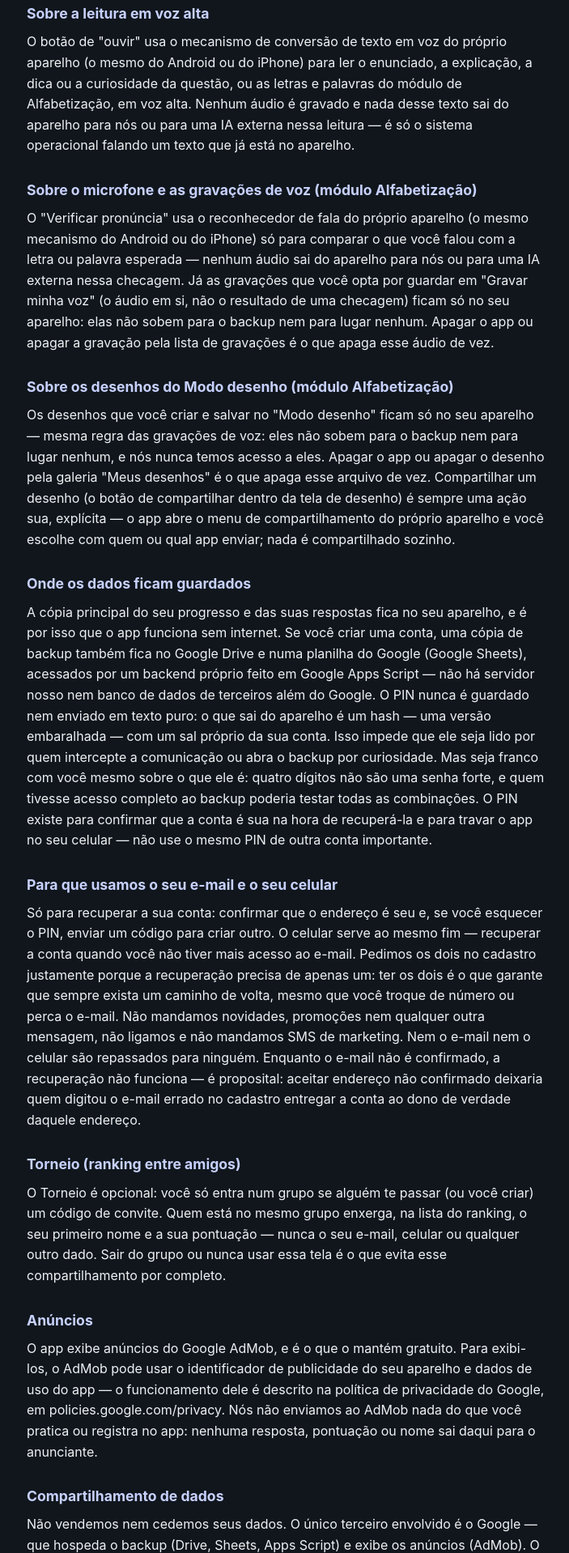
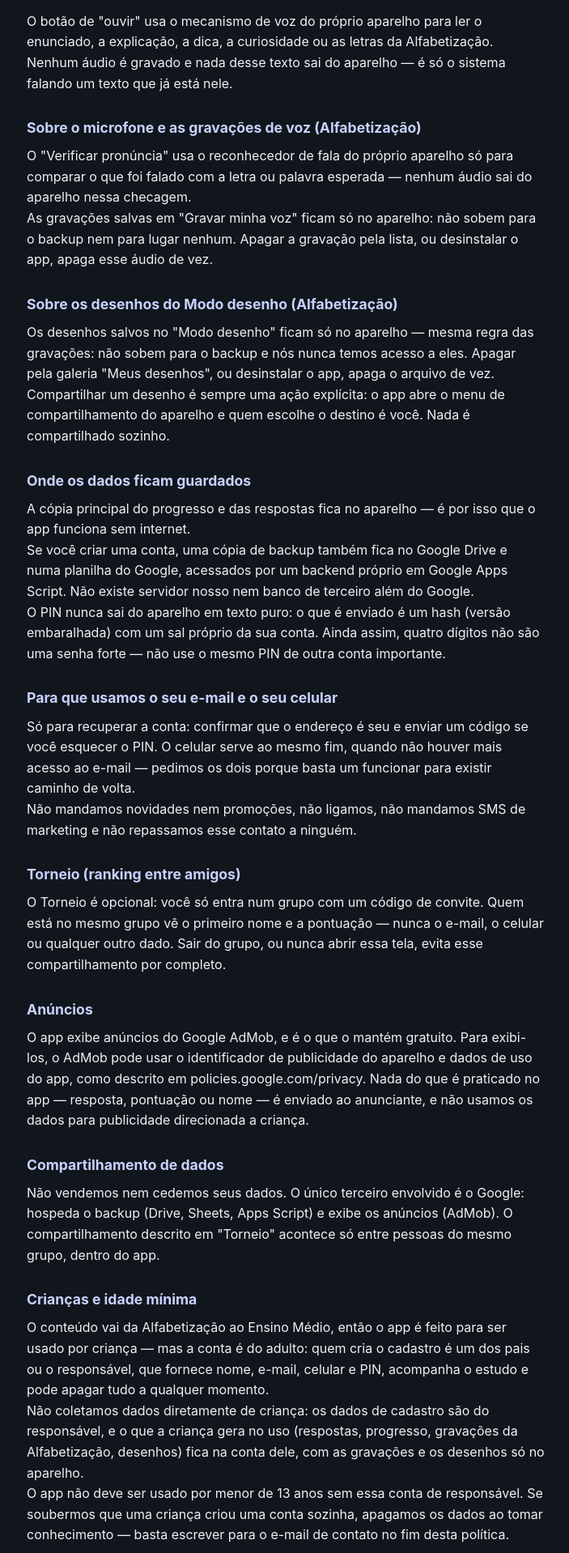
Before and after one commit to wellcontas5-cmyk/reforco-nota-10-privacidade, a plain HTML site: page index.html in a window 1280 px wide. Shown: the part 726-2644 px from the top of the page at 81% size, without its empty margins (287-990 px from the left). Drawn offline with Linux system fonts and the light colour scheme.

Commit message:
Atualiza a politica: idade minima declarada e trecho de backup removido (Reforco_Nota_10)

```diff
--- a/index.html
+++ b/index.html
@@ -30,35 +30,46 @@
 <body>
 <div class="conteudo">
   <h1>Política de Privacidade</h1>
-  <div class="versao">Reforço Nota 10 · versão 1.3 — setembro de 2026</div>
+  <div class="versao">Reforço Nota 10 · versão 1.4 — outubro de 2026</div>
   <h2>Visão geral</h2>
-  <p>O Reforço Nota 10 é um app de simulados escolares: questões de múltipla escolha por série e matéria, com explicação, dica e curiosidade depois de cada resposta, fila de revisão do que você errou e um torneio opcional de pontuação entre amigos. Esta política explica quais dados o app coleta, onde eles ficam, com quem são compartilhados e como apagá-los.</p>
+  <p>O Reforço Nota 10 é um app de simulados escolares: questões de múltipla escolha por série e matéria, com explicação, dica e curiosidade depois de cada resposta, fila de revisão do que você errou, um módulo de Alfabetização e um torneio opcional entre amigos. Esta política explica quais dados o app coleta, onde eles ficam, com quem são compartilhados e como apagá-los.</p>
   <h2>Quais dados coletamos</h2>
-  <p>No cadastro: nome, e-mail, celular e um PIN de acesso. Durante o uso: o seu progresso nos simulados — quantas questões você respondeu, seu percentual de acerto por matéria e série, e a fila de revisão do que você errou —, os dados do seu perfil, se você preencher (idade, série atual ou escolaridade, profissão), usados só para sugerir um ponto de partida de estudo, nunca para travar o que você pode acessar, e, se você usar o módulo de Alfabetização e o botão "Verificar pronúncia" ou "Gravar minha voz", uma gravação da sua voz, ou, se você usar o "Modo desenho", os desenhos que você criar e escolher salvar. O app não acessa câmera, galeria de fotos, contatos nem localização. As permissões que ele pede são o microfone, para os exercícios de pronúncia da Alfabetização e para as gravações que você decide guardar, e a digital do aparelho, se você ligar a trava de abertura — a digital é conferida pelo próprio Android, e o app nunca recebe nem guarda nada dela.</p>
+  <p>No cadastro: nome, e-mail, celular e um PIN de acesso.</p>
+  <p>Durante o uso: o seu progresso nos simulados — quantas questões respondeu, o percentual de acerto por matéria e série e a fila de revisão do que errou — e os dados de perfil que você escolher preencher (idade, série ou escolaridade, profissão), usados só para sugerir um ponto de partida de estudo.</p>
+  <p>Se usar o módulo de Alfabetização: uma gravação da sua voz, quando você toca em "Verificar pronúncia" ou "Gravar minha voz", e os desenhos que você salvar no "Modo desenho" — os dois ficam só no aparelho (ver seções abaixo).</p>
+  <p>O app não acessa câmera, galeria de fotos, contatos nem localização. As permissões que ele pede são o microfone, para a pronúncia da Alfabetização, e a digital, se você ligar a trava de abertura — a digital é conferida pelo próprio Android e o app nunca recebe nada dela.</p>
   <h2>Sobre a leitura em voz alta</h2>
-  <p>O botão de "ouvir" usa o mecanismo de conversão de texto em voz do próprio aparelho (o mesmo do Android ou do iPhone) para ler o enunciado, a explicação, a dica ou a curiosidade da questão, ou as letras e palavras do módulo de Alfabetização, em voz alta. Nenhum áudio é gravado e nada desse texto sai do aparelho para nós ou para uma IA externa nessa leitura — é só o sistema operacional falando um texto que já está no aparelho.</p>
-  <h2>Sobre o microfone e as gravações de voz (módulo Alfabetização)</h2>
-  <p>O "Verificar pronúncia" usa o reconhecedor de fala do próprio aparelho (o mesmo mecanismo do Android ou do iPhone) só para comparar o que você falou com a letra ou palavra esperada — nenhum áudio sai do aparelho para nós ou para uma IA externa nessa checagem. Já as gravações que você opta por guardar em "Gravar minha voz" (o áudio em si, não o resultado de uma checagem) ficam só no seu aparelho: elas não sobem para o backup nem para lugar nenhum. Apagar o app ou apagar a gravação pela lista de gravações é o que apaga esse áudio de vez.</p>
-  <h2>Sobre os desenhos do Modo desenho (módulo Alfabetização)</h2>
-  <p>Os desenhos que você criar e salvar no "Modo desenho" ficam só no seu aparelho — mesma regra das gravações de voz: eles não sobem para o backup nem para lugar nenhum, e nós nunca temos acesso a eles. Apagar o app ou apagar o desenho pela galeria "Meus desenhos" é o que apaga esse arquivo de vez. Compartilhar um desenho (o botão de compartilhar dentro da tela de desenho) é sempre uma ação sua, explícita — o app abre o menu de compartilhamento do próprio aparelho e você escolhe com quem ou qual app enviar; nada é compartilhado sozinho.</p>
+  <p>O botão de "ouvir" usa o mecanismo de voz do próprio aparelho para ler o enunciado, a explicação, a dica, a curiosidade ou as letras da Alfabetização. Nenhum áudio é gravado e nada desse texto sai do aparelho — é só o sistema falando um texto que já está nele.</p>
+  <h2>Sobre o microfone e as gravações de voz (Alfabetização)</h2>
+  <p>O "Verificar pronúncia" usa o reconhecedor de fala do próprio aparelho só para comparar o que foi falado com a letra ou palavra esperada — nenhum áudio sai do aparelho nessa checagem.</p>
+  <p>As gravações salvas em "Gravar minha voz" ficam só no aparelho: não sobem para o backup nem para lugar nenhum. Apagar a gravação pela lista, ou desinstalar o app, apaga esse áudio de vez.</p>
+  <h2>Sobre os desenhos do Modo desenho (Alfabetização)</h2>
+  <p>Os desenhos salvos no "Modo desenho" ficam só no aparelho — mesma regra das gravações: não sobem para o backup e nós nunca temos acesso a eles. Apagar pela galeria "Meus desenhos", ou desinstalar o app, apaga o arquivo de vez.</p>
+  <p>Compartilhar um desenho é sempre uma ação explícita: o app abre o menu de compartilhamento do aparelho e quem escolhe o destino é você. Nada é compartilhado sozinho.</p>
   <h2>Onde os dados ficam guardados</h2>
-  <p>A cópia principal do seu progresso e das suas respostas fica no seu aparelho, e é por isso que o app funciona sem internet. Se você criar uma conta, uma cópia de backup também fica no Google Drive e numa planilha do Google (Google Sheets), acessados por um backend próprio feito em Google Apps Script — não há servidor nosso nem banco de dados de terceiros além do Google. O PIN nunca é guardado nem enviado em texto puro: o que sai do aparelho é um hash — uma versão embaralhada — com um sal próprio da sua conta. Isso impede que ele seja lido por quem intercepte a comunicação ou abra o backup por curiosidade. Mas seja franco com você mesmo sobre o que ele é: quatro dígitos não são uma senha forte, e quem tivesse acesso completo ao backup poderia testar todas as combinações. O PIN existe para confirmar que a conta é sua na hora de recuperá-la e para travar o app no seu celular — não use o mesmo PIN de outra conta importante.</p>
+  <p>A cópia principal do progresso e das respostas fica no aparelho — é por isso que o app funciona sem internet.</p>
+  <p>Se você criar uma conta, uma cópia de backup também fica no Google Drive e numa planilha do Google, acessados por um backend próprio em Google Apps Script. Não existe servidor nosso nem banco de terceiro além do Google.</p>
+  <p>O PIN nunca sai do aparelho em texto puro: o que é enviado é um hash (versão embaralhada) com um sal próprio da sua conta. Ainda assim, quatro dígitos não são uma senha forte — não use o mesmo PIN de outra conta importante.</p>
   <h2>Para que usamos o seu e-mail e o seu celular</h2>
-  <p>Só para recuperar a sua conta: confirmar que o endereço é seu e, se você esquecer o PIN, enviar um código para criar outro. O celular serve ao mesmo fim — recuperar a conta quando você não tiver mais acesso ao e-mail. Pedimos os dois no cadastro justamente porque a recuperação precisa de apenas um: ter os dois é o que garante que sempre exista um caminho de volta, mesmo que você troque de número ou perca o e-mail. Não mandamos novidades, promoções nem qualquer outra mensagem, não ligamos e não mandamos SMS de marketing. Nem o e-mail nem o celular são repassados para ninguém. Enquanto o e-mail não é confirmado, a recuperação não funciona — é proposital: aceitar endereço não confirmado deixaria quem digitou o e-mail errado no cadastro entregar a conta ao dono de verdade daquele endereço.</p>
+  <p>Só para recuperar a conta: confirmar que o endereço é seu e enviar um código se você esquecer o PIN. O celular serve ao mesmo fim, quando não houver mais acesso ao e-mail — pedimos os dois porque basta um funcionar para existir caminho de volta.</p>
+  <p>Não mandamos novidades nem promoções, não ligamos, não mandamos SMS de marketing e não repassamos esse contato a ninguém.</p>
   <h2>Torneio (ranking entre amigos)</h2>
-  <p>O Torneio é opcional: você só entra num grupo se alguém te passar (ou você criar) um código de convite. Quem está no mesmo grupo enxerga, na lista do ranking, o seu primeiro nome e a sua pontuação — nunca o seu e-mail, celular ou qualquer outro dado. Sair do grupo ou nunca usar essa tela é o que evita esse compartilhamento por completo.</p>
+  <p>O Torneio é opcional: você só entra num grupo com um código de convite. Quem está no mesmo grupo vê o primeiro nome e a pontuação — nunca o e-mail, o celular ou qualquer outro dado. Sair do grupo, ou nunca abrir essa tela, evita esse compartilhamento por completo.</p>
   <h2>Anúncios</h2>
-  <p>O app exibe anúncios do Google AdMob, e é o que o mantém gratuito. Para exibi-los, o AdMob pode usar o identificador de publicidade do seu aparelho e dados de uso do app — o funcionamento dele é descrito na política de privacidade do Google, em policies.google.com/privacy. Nós não enviamos ao AdMob nada do que você pratica ou registra no app: nenhuma resposta, pontuação ou nome sai daqui para o anunciante.</p>
+  <p>O app exibe anúncios do Google AdMob, e é o que o mantém gratuito. Para exibi-los, o AdMob pode usar o identificador de publicidade do aparelho e dados de uso do app, como descrito em policies.google.com/privacy. Nada do que é praticado no app — resposta, pontuação ou nome — é enviado ao anunciante, e não usamos os dados para publicidade direcionada a criança.</p>
   <h2>Compartilhamento de dados</h2>
-  <p>Não vendemos nem cedemos seus dados. O único terceiro envolvido é o Google — que hospeda o backup (Drive, Sheets, Apps Script) e exibe os anúncios (AdMob). O compartilhamento descrito em "Torneio" acontece só entre pessoas do mesmo grupo, dentro do app.</p>
-  <h2>Crianças</h2>
-  <p>O Reforço Nota 10 é um app de reforço escolar usado por estudantes de todas as idades, inclusive crianças do Ensino Fundamental, sempre sob a conta e a supervisão de um responsável no cadastro. Não coletamos, de propósito, mais dado do que o necessário para o cadastro e o progresso descritos acima, e não usamos os dados para publicidade direcionada a criança.</p>
+  <p>Não vendemos nem cedemos seus dados. O único terceiro envolvido é o Google: hospeda o backup (Drive, Sheets, Apps Script) e exibe os anúncios (AdMob). O compartilhamento descrito em "Torneio" acontece só entre pessoas do mesmo grupo, dentro do app.</p>
+  <h2>Crianças e idade mínima</h2>
+  <p>O conteúdo vai da Alfabetização ao Ensino Médio, então o app é feito para ser usado por criança — mas a conta é do adulto: quem cria o cadastro é um dos pais ou o responsável, que fornece nome, e-mail, celular e PIN, acompanha o estudo e pode apagar tudo a qualquer momento.</p>
+  <p>Não coletamos dados diretamente de criança: os dados de cadastro são do responsável, e o que a criança gera no uso (respostas, progresso, gravações da Alfabetização, desenhos) fica na conta dele, com as gravações e os desenhos só no aparelho.</p>
+  <p>O app não deve ser usado por menor de 13 anos sem essa conta de responsável. Se soubermos que uma criança criou uma conta sozinha, apagamos os dados ao tomar conhecimento — basta escrever para o e-mail de contato no fim desta política.</p>
   <h2>Excluir seus dados</h2>
-  <p>Em Ajustes → "Apagar minha conta", com o seu PIN: isso remove os seus dados deste aparelho e do backup no servidor, de vez. "Sair da conta" é outra coisa: desconecta o aparelho e limpa o que está aqui, mas mantém o backup para você entrar de novo depois. Desinstalar o app apaga a cópia local, incluindo as gravações de voz; se você tem conta, o backup continua no servidor até você apagar a conta.</p>
+  <p>Em Ajustes → "Apagar minha conta", com o seu PIN: remove os dados deste aparelho e do backup no servidor, de vez.</p>
+  <p>"Sair da conta" é outra coisa: desconecta o aparelho e limpa o que está aqui, mas mantém o backup para entrar de novo. Desinstalar apaga a cópia local, incluindo gravações e desenhos; se há conta, o backup continua no servidor até você apagar a conta.</p>
   <h2>Reportar um problema</h2>
-  <p>Em Ajustes → "Reportar um problema" (ou compartilhando um print direto pelo "Compartilhar" do seu celular), você pode nos mandar uma captura de tela do que encontrou de errado, com uma nota opcional explicando o que aconteceu. Isso só acontece quando você decide reportar algo — nunca automaticamente. O print e a nota ficam numa pasta própria no nosso Google Drive, separada do backup do seu progresso, só para a equipe conferir e corrigir o problema — não é compartilhado com ninguém além de nós.</p>
+  <p>Em Ajustes → "Reportar um problema" você pode nos mandar uma captura de tela com uma nota opcional. Isso só acontece quando você decide reportar algo, nunca automaticamente. O print e a nota ficam numa pasta própria no nosso Google Drive, separada do backup do progresso, só para corrigirmos o problema.</p>
   <h2>Mudanças nesta política</h2>
-  <p>Se algo mudar, atualizamos este texto e a versão no rodapé. Vale a pena reler quando o app for atualizado.</p>
+  <p>Se algo mudar, atualizamos este texto e a versão no rodapé. Vale reler quando o app for atualizado.</p>
   <h2>Contato</h2>
   <p>Dúvidas ou pedidos sobre seus dados: zreforconota10@gmail.com.</p>
   <footer>
```
